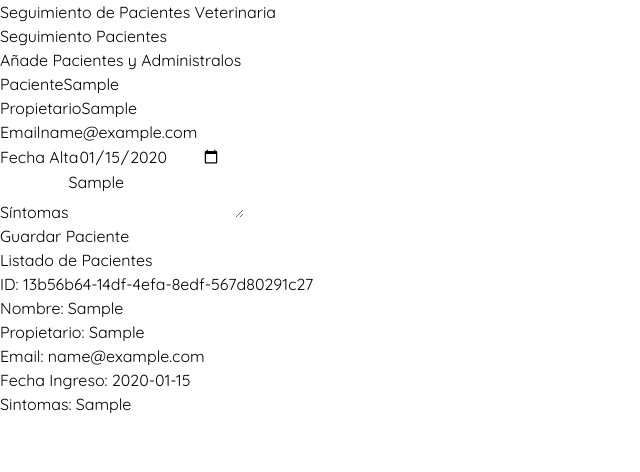
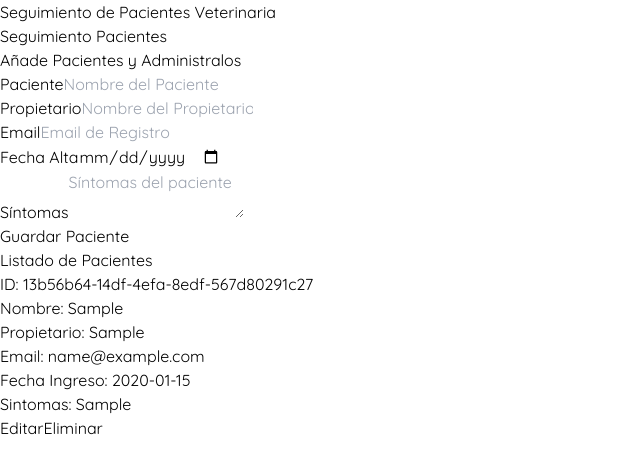
Before and after one commit to albadam94/ReactUpdate, a React (Vite) app: page / in a window 1280 px wide. Both pictures are taken after typing "Sample", "Sample", "name@example.com", "2020-01-15", "Sample" into the empty fields and a click on the input "Guardar Paciente". Shown: the top 472 px of the page, without its empty margins (0-640 px from the left). Built offline with nearby package versions, Linux system fonts and the light colour scheme.

Commit message:
btn eliminar

```diff
--- a/src/components/PatientDetail.tsx
+++ b/src/components/PatientDetail.tsx
@@ -1,10 +1,13 @@
 import { Patient } from "../types"
 import PatientDetailItem from "./PatientDetailItem"
+import { usePatientStore } from "../store"
 
 type PatientDetailProps = {
     patient:Patient
 }
 export default function PatientDetail({patient}:PatientDetailProps) {
+
+  const deletePatient=usePatientStore((state) => state.deletePatient)
   return (
     <div className="mx-5 my-10 px-5 py-10 bg-white shadow-md rounded-md">
 
@@ -15,6 +18,20 @@
       <PatientDetailItem label="Fecha Ingreso"  data={patient.date.toString( )}/>
       <PatientDetailItem label="Sintomas" data={patient.symptoms}/>
 
+    <div className="flex justify-between  mt-10 ">
+      <button
+      type="button"
+      className="py-2 px-10 bg-indigo-600 hover:bg-indigo-700 text-white font-bold uppercase rounded-lg">
+        Editar
+      </button>
+      <button
+      type="button"
+      className="py-2 px-10 bg-red-600 hover:bg-red-700 text-white font-bold uppercase rounded-lg"
+      onClick={()=>deletePatient(patient.id)}
+      >
+        Eliminar
+      </button>
+    </div>
     </div>
   )
 }
--- a/src/components/PatientForm.tsx
+++ b/src/components/PatientForm.tsx
@@ -6,10 +6,12 @@
 export default function PatientForm() {
 
     const{addPatient}=usePatientStore()
-    const {register,handleSubmit,formState:{errors}}=useForm<DraftPatient>( )
+    const {register,handleSubmit,formState:{errors},reset}=useForm<DraftPatient>( )
 
     const registerPatient = (data:DraftPatient) =>{
         addPatient(data)
+
+        reset ( )
     }
 
     return (
--- a/src/store.ts
+++ b/src/store.ts
@@ -8,6 +8,7 @@
 type PatientState={
     patients: Patient[]
     addPatient: (data: DraftPatient) => void
+    deletePatient: (id: Patient['id']) => void
 }
 
 const createPatient=(patient:DraftPatient):Patient=>{
@@ -21,5 +22,10 @@
         set ((state) => ({
             patients: [...state.patients,newPatient]
         }))
+    },
+    deletePatient:(id)=>{
+        set ((state)=>({
+            patients:state.patients.filter((patient)=>patient.id!==id)
+        }))
     }
 }))
```
